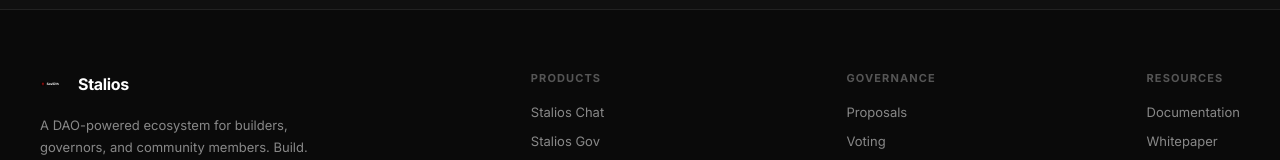
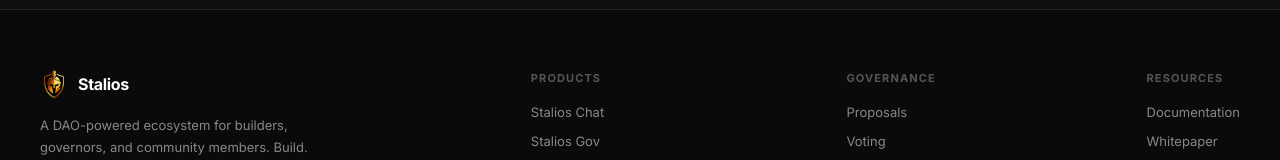
Before and after one commit to Prosper90/token-chat-landing-page, a React (Vite) app: page / in a window 1280 px wide. Shown: the part 4432-4592 px from the top of the page. Built offline with nearby package versions, Linux system fonts and the light colour scheme.

Commit message:
completing what I started

```diff
--- a/index.html
+++ b/index.html
@@ -2,9 +2,12 @@
 <html lang="en">
   <head>
     <meta charset="UTF-8" />
-    <link rel="icon" type="image/svg+xml" href="/site_logo_2.svg" />
+    <link rel="icon" type="image/svg+xml" href="/logo.svg" />
     <meta name="viewport" content="width=device-width, initial-scale=1.0" />
-    <meta name="description" content="Stalios — Build, Connect, Own. A DAO-powered ecosystem where your token holdings unlock access, governance, and community." />
+    <meta
+      name="description"
+      content="Stalios — Build, Connect, Own. A DAO-powered ecosystem where your token holdings unlock access, governance, and community."
+    />
     <title>Stalios — Build. Connect. Own.</title>
   </head>
   <body>
--- a/src/App.tsx
+++ b/src/App.tsx
@@ -1246,7 +1246,7 @@
           }}
         >
           <img
-            src="/site_logo_2.svg"
+            src="/logo.svg"
             alt="Stalios"
             style={{ height: 28, width: 28 }}
           />
```
